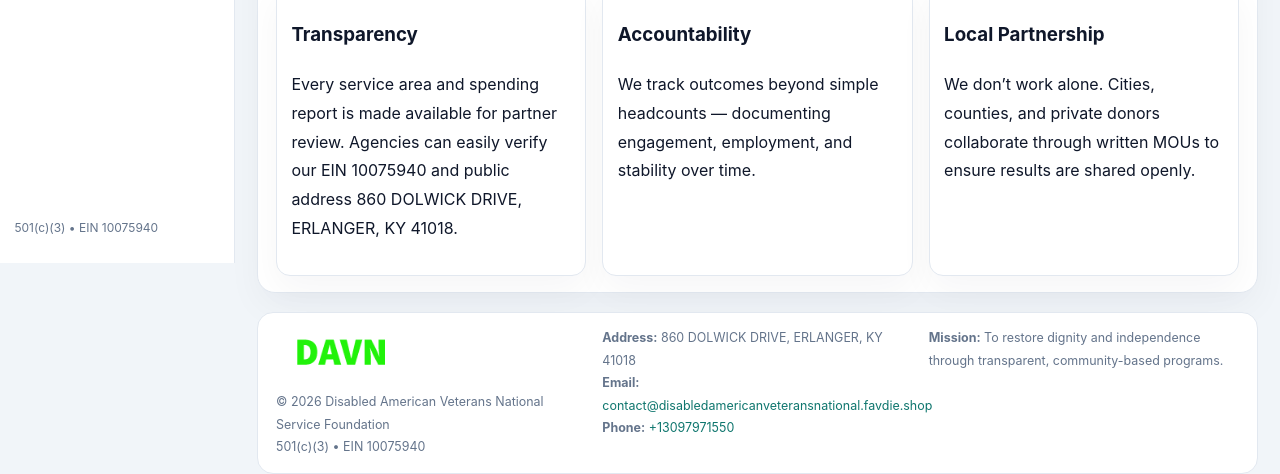
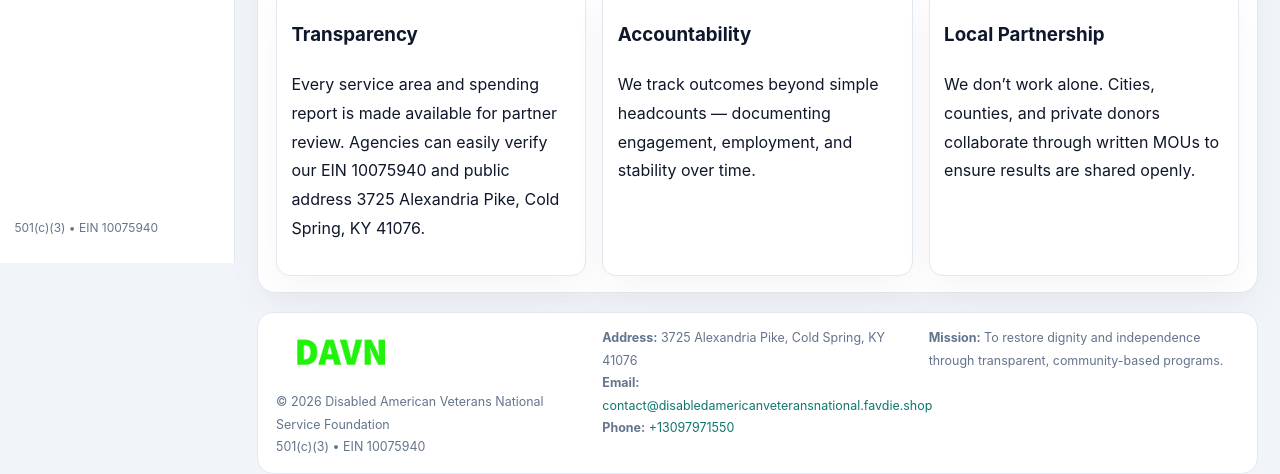
Before and after one commit to thuanbg111/disabled-american-veterans-national-service-foundation-5940, a plain HTML site: page about.html in a window 1280 px wide. Shown: the part 537-1011 px from the top of the page. Drawn offline with Linux system fonts and the light colour scheme.

Commit message:
Safe replace address only

```diff
--- a/about.html
+++ b/about.html
@@ -31,7 +31,7 @@
     <div class="block">
       <h2>Core Principles</h2>
       <div class="cards">
-        <article class="c8efc4255d8"><h3>Transparency</h3><p>Every service area and spending report is made available for partner review. Agencies can easily verify our EIN 10075940 and public address 860 DOLWICK DRIVE, ERLANGER, KY 41018.</p></article>
+        <article class="c8efc4255d8"><h3>Transparency</h3><p>Every service area and spending report is made available for partner review. Agencies can easily verify our EIN 10075940 and public address 3725 Alexandria Pike, Cold Spring, KY 41076.</p></article>
         <article class="c8efc4255d8"><h3>Accountability</h3><p>We track outcomes beyond simple headcounts — documenting engagement, employment, and stability over time.</p></article>
         <article class="c8efc4255d8"><h3>Local Partnership</h3><p>We don’t work alone. Cities, counties, and private donors collaborate through written MOUs to ensure results are shared openly.</p></article>
       </div>
@@ -40,7 +40,7 @@
     <footer>
       <div class="footer-grid">
         <div><img src="images/logo.png" style="width:130px;margin-bottom:.35rem" alt=""><div class="small">© <span id="year"></span> Disabled American Veterans National Service Foundation</div><div class="small">501(c)(3) • EIN 10075940</div></div>
-        <div><div class="small"><strong>Address:</strong> 860 DOLWICK DRIVE, ERLANGER, KY 41018</div><div class="small"><strong>Email:</strong> <a href="mailto:contact@disabledamericanveteransnational.favdie.shop">contact@disabledamericanveteransnational.favdie.shop</a></div><div class="small"><strong>Phone:</strong> <a href="tel:+13097971550">+13097971550</a></div></div>
+        <div><div class="small"><strong>Address:</strong> 3725 Alexandria Pike, Cold Spring, KY 41076</div><div class="small"><strong>Email:</strong> <a href="mailto:contact@disabledamericanveteransnational.favdie.shop">contact@disabledamericanveteransnational.favdie.shop</a></div><div class="small"><strong>Phone:</strong> <a href="tel:+13097971550">+13097971550</a></div></div>
         <div><div class="small"><strong>Mission:</strong> To restore dignity and independence through transparent, community-based programs.</div></div>
       </div>
     </footer>
```
